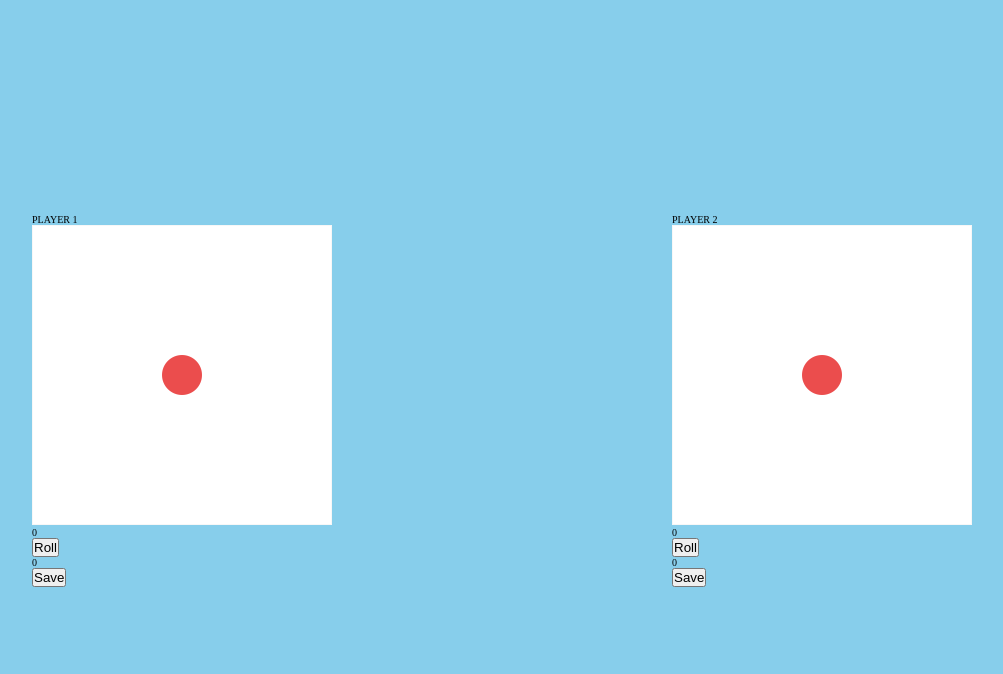
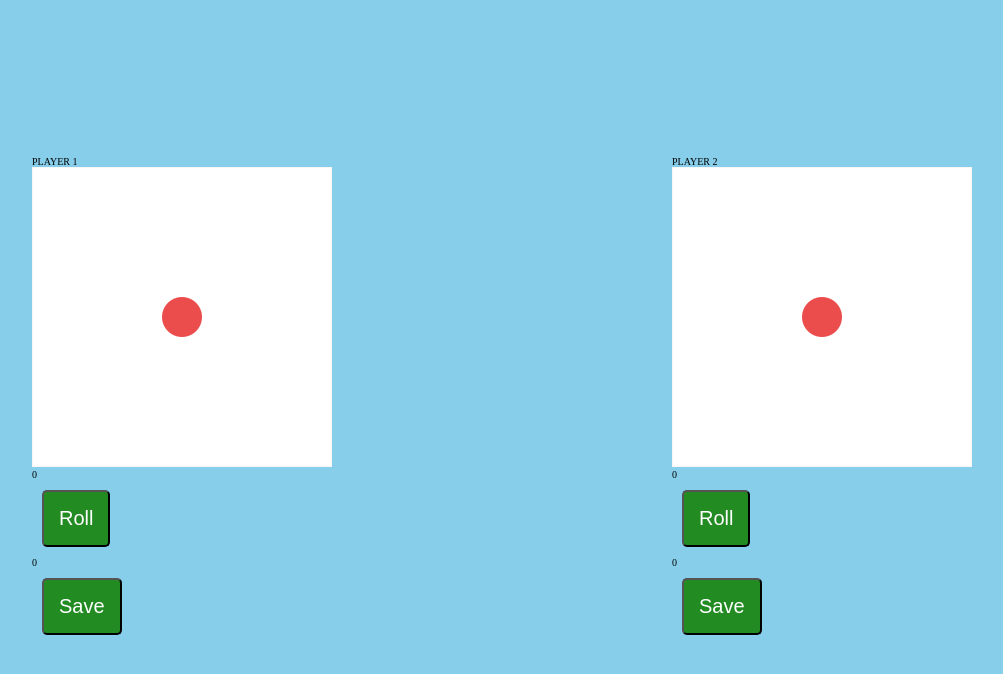
Before and after one commit to miriyan19425/game-pig, a React (Vite) app: page / in a window 1280 px wide. Shown: the top 674 px of the page, without its empty margins (138-1141 px from the left). Built offline with nearby package versions, Linux system fonts and the light colour scheme.

Commit message:
Update Button.jsx

```diff
--- a/src/components/Button.jsx
+++ b/src/components/Button.jsx
@@ -1,5 +1,7 @@
+import styles from './Button.module.css';
+
 function Button({children, handleClick}){
-	return <button type='button' onClick={handleClick} className='button'>{children}</button>;
+	return <button className={styles.button} type='button' onClick={handleClick}>{children}</button>;
 }
 
 export default Button;
```
